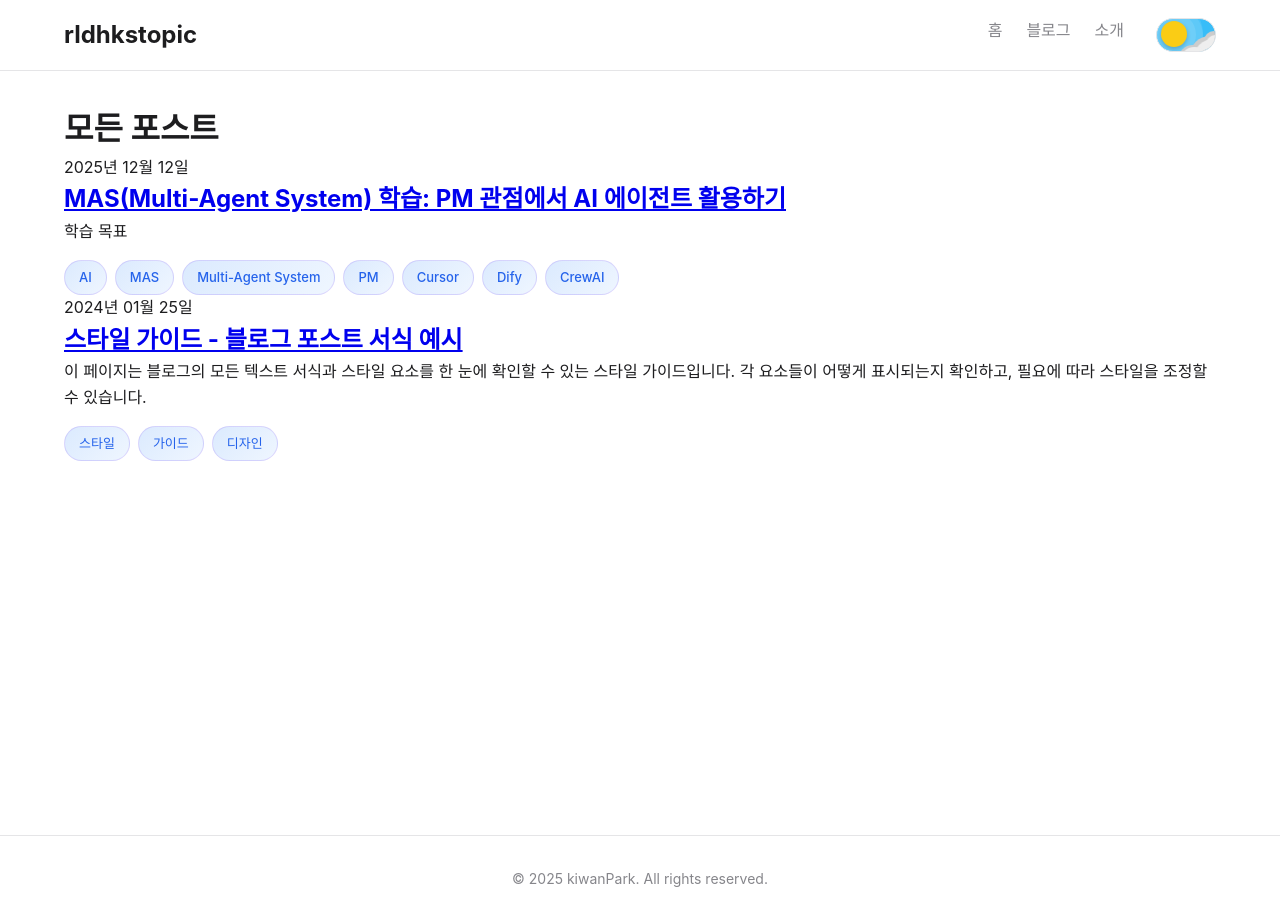
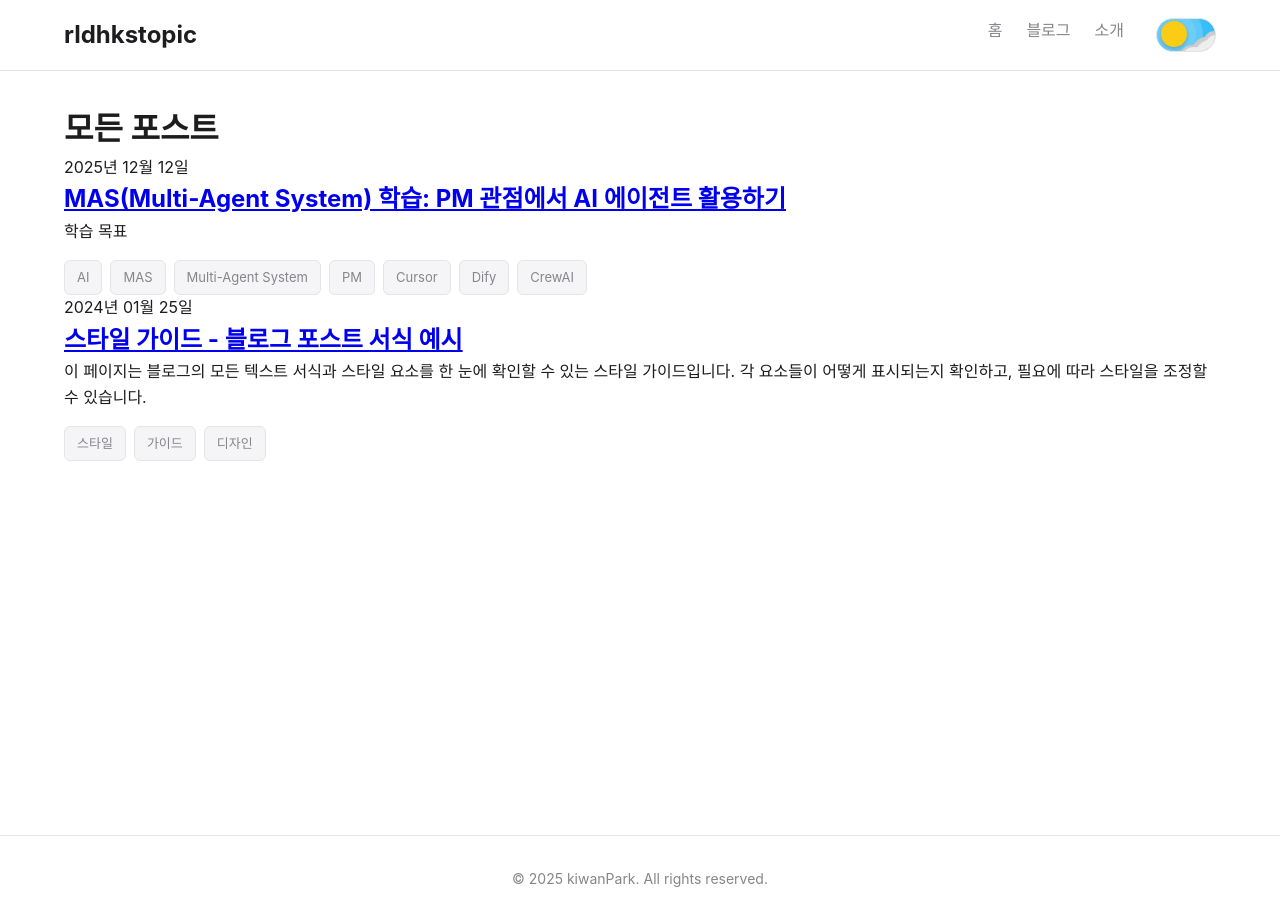
Before and after one commit to rldhkstopic/rldhkstopic.github.io, a Jekyll site: the page built from blog.html, in a window 1280 px wide and 900 px high. Built offline with Jekyll 4.4.1, drawn with Linux system fonts in a browser that asks for light colours; nearby versions of some CDN libraries.

Commit message:
포스트 레이아웃 개선: 조회수 배지 제거, 태그를 글 하단으로 이동, 태그 스타일 개선

```diff
--- a/assets/css/main.css
+++ b/assets/css/main.css
@@ -780,19 +780,20 @@ body.home-page .page-content {
 
 .post-tags .tag {
   display: inline-block;
-  padding: 0.375rem 0.875rem;
-  background: linear-gradient(135deg, var(--accent-pastel) 0%, var(--accent-light) 100%);
-  color: var(--accent-color);
-  border-radius: 20px;
+  padding: 0.375rem 0.75rem;
+  background: var(--bg-secondary);
+  color: var(--text-secondary);
+  border-radius: 6px;
   font-size: 0.8125rem;
-  font-weight: 500;
-  border: 1px solid rgba(139, 92, 246, 0.2);
+  font-weight: 400;
+  border: 1px solid var(--border-color);
   transition: all 0.2s ease;
 }
 
 .post-tags .tag:hover {
-  transform: translateY(-2px);
-  box-shadow: 0 4px 8px rgba(139, 92, 246, 0.2);
+  background: var(--accent-pastel);
+  color: var(--accent-color);
+  border-color: var(--accent-color);
 }
 
 .post-content {
```
Also changed, not shown: _layouts/post.html (+8 -12 lines).
